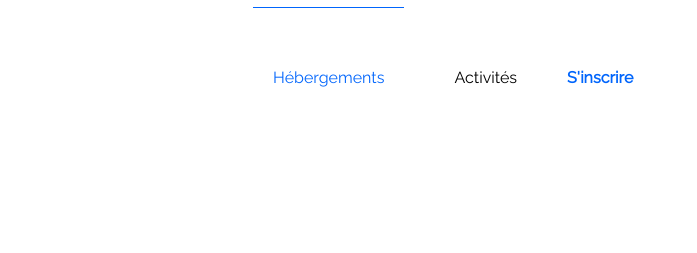
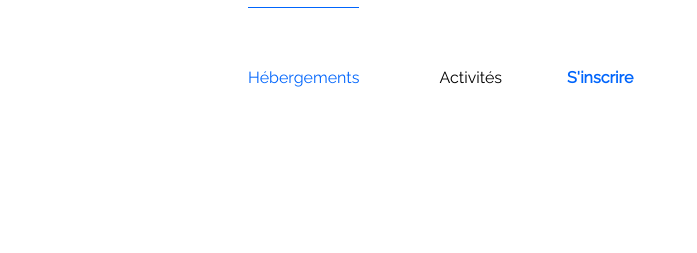
Before and after one commit to sebastien-caillat/CaillatSebastien_2_09042021, a plain HTML site: page index.html in a window 1280 px wide. In both pictures the pointer is over the link "Hébergements". Shown: the top 253 px of the page, 583-1280 px from the left. Drawn offline with Linux system fonts and the light colour scheme.

Commit message:
Overflow & Header Corrections

```diff
--- a/style.css
+++ b/style.css
@@ -4,6 +4,7 @@ body
 {
     background-color: #FFFFFF;
     font-family: 'Raleway', sans-serif;
+    overflow-x: hidden;
 }
 
 .container
@@ -54,6 +55,7 @@ ul
         max-width: 480px;
     }
 }
+
 /* Header */
 
 header
@@ -74,6 +76,7 @@ header li
     text-align: right;
     position: relative;
     right: 140px;
+    padding: 0px 15px 0px 15px;
 }
 
 header a
@@ -98,7 +101,7 @@ header a:hover
 {
     color: #0065FC;
     border-top: 1px solid #0065FC;
-    padding: 60px 20px 0px 20px;
+    padding-top: 60px;
 }
 
 .sub-mobile
```
